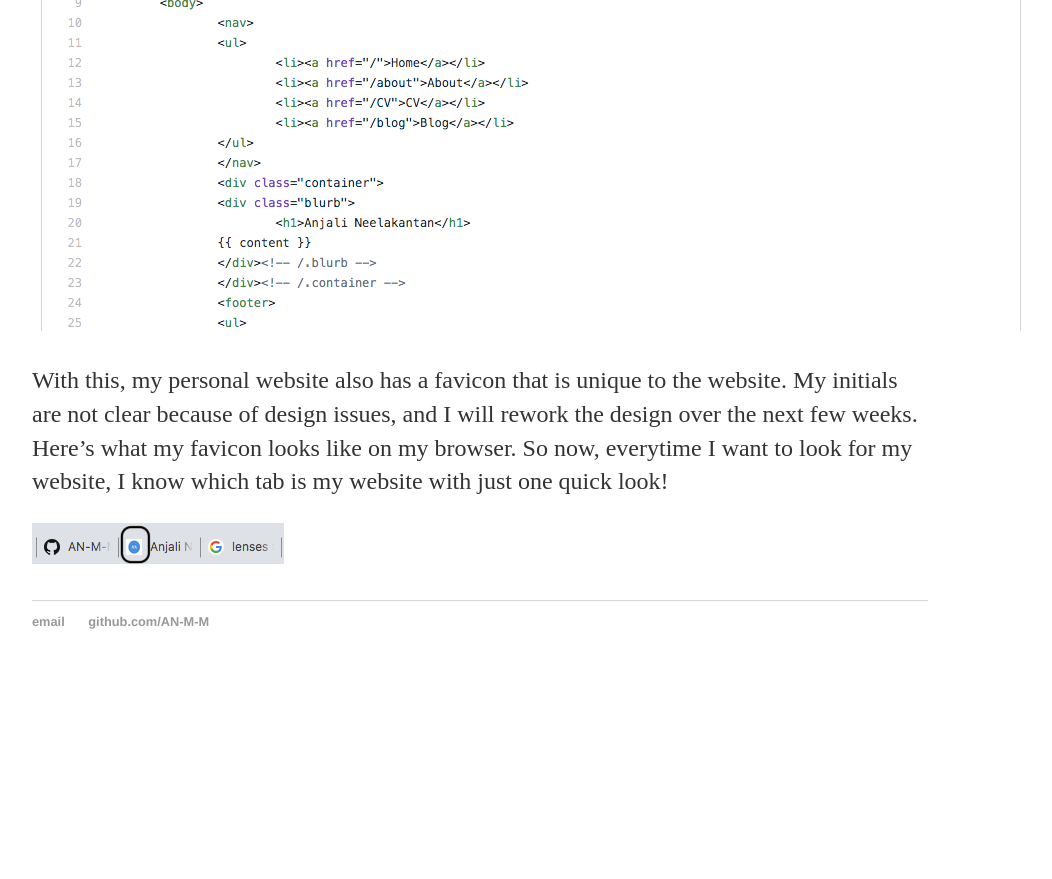
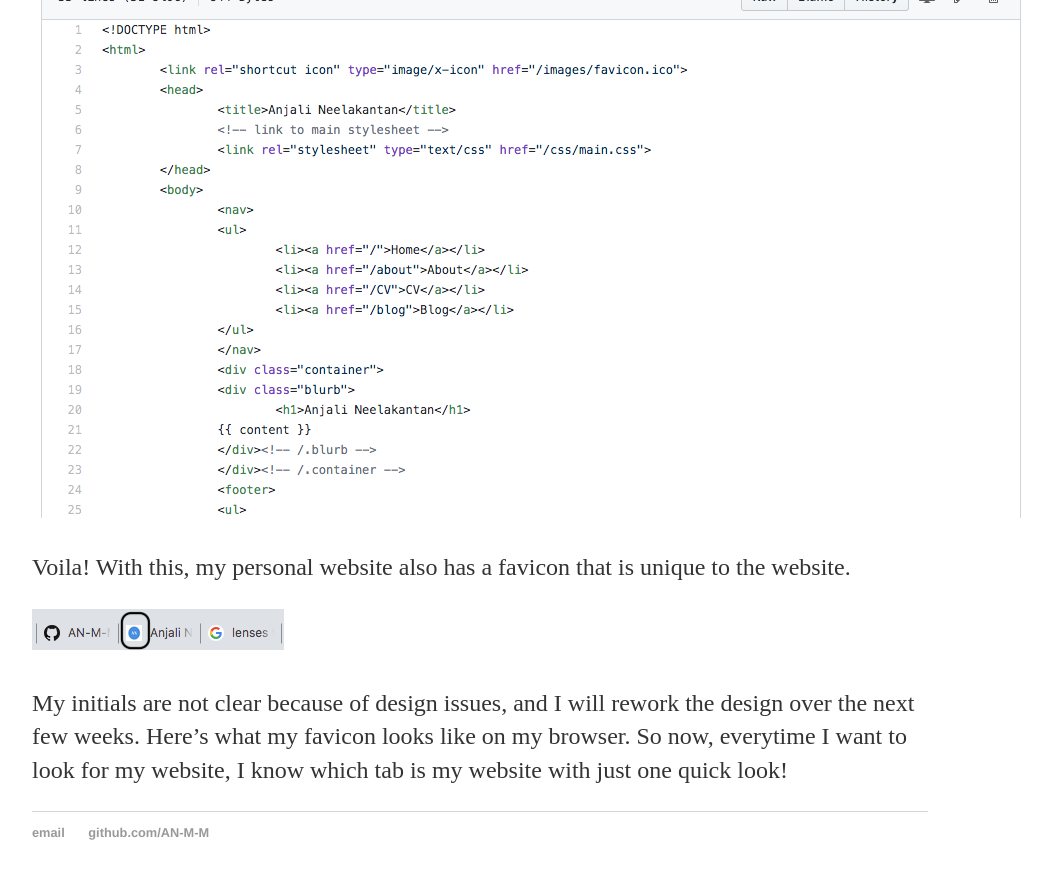
Before and after one commit to AN-M-M/AN-M-M.github.io, a Jekyll site: the page built from _posts/2019-10-21-Week-1-Principles-And-Practices.md, in a window 1280 px wide and 900 px high, scrolled down 25798 px. Shown: the top 879 px of the window, without its empty margins (160-1212 px from the left). Built offline with Jekyll 4.4.1, drawn with Linux system fonts in a browser that asks for light colours; before the commit the page ends 26487 px from its top, so only the background shows below that; part of the change alters nothing that is shown; some of the changed text lies outside the part shown.

Commit message:
Update 2019-10-21-Week-1-Principles-And-Practices.md

```diff
--- a/_posts/2019-10-21-Week-1-Principles-And-Practices.md
+++ b/_posts/2019-10-21-Week-1-Principles-And-Practices.md
@@ -109,7 +109,7 @@ In the digital fabrication workshop, they have the following machines:
 
 Now each of these in a little bit of detail.
 
-1. 3D printers
+*3D printers*
 
 ![3D printers](/images/3Dprinters.jpg){:height="360px" width="500px"}
 
@@ -117,65 +117,65 @@ Now each of these in a little bit of detail.
 
   The 3D printers available here are XXX model. The model will come with its own list of specifications that will outline what    kind of inputs can be used. These 3D printers are predominantly used for rapid protoyping using a method called fusion        deposition modelling. For instance, the standard 3D printers, including the ones here in the workshop use spools or           filament of different types of plastic. The prominent ones that are used are -- PLA (Poly Lactic Acid), ABS (Acrylonitrile      Butadiene Styrene), FLEX (combination of PET-G and TPU), and PET-G. Each material has its own strength and weaknesses and     hence different uses. For instance, ABS is typically used in car interiors and panelling. These printers can print objects      with dimensions: 20cm by 20cm by 20cm. The spool of plastic that is used in the printers usually has a diameter of 1.7mm.
 
-2. Handheld 3D scanner
+*Handheld 3D scanner*
 
 ![handheld scanner](/images/handheldscanner.jpg){:height="360px" width="500px"}
 
   This is quite an interesting tool -- it is first connected to a laptop using a wire. The 3D scanner has a camera and a          gyroscope, which is moved gently around the object or person that needs to be scanned -- moving slowly from left to right,    keeping the object/person at a distance. I watched a 3D scan of the digital fabricator mentor, Saali. This can be fed into    the 3D printer for printing.
 
-3. PCB maker
+*PCB maker*
 
 ![PCB maker](/images/pcbmaker.png){:height="360px" width="500px"}
 
   This machine allows for the electrical circuit design to be engraved on the board. The gel purpose PCB generally has a          plastic base, with a 0.1mm thickness of copper layered on top of it. The PCB maker is fed the electrical circuit design,      and all it does is leave an engraving on the board. This is called a milling process and is a form of subtractive             manufacturing.
 
-4. Mug printer
+*Mug printer*
 
 ![mug printer](/images/mugprinter.png){:height="360px" width="400px"}
 
   This can print on top of  mug -- need to check with Saali if printing means adding something colourful or its black and white? It can take only flat surface and regular shaped mugs, but not urn shaped mugs.
 
-5. Cap printer
+*Cap printer*
 
   I have not seen it yet, since it is not with the other tools on the workshop floor.
 
-6. Tshirt printer
+*Tshirt printer*
 
 ![tshirt printer](/images/tshirtprinter.png){:height="360px" width="500px"}
 
   This can print on top of tshirts. How it works, is that a sticker is first printed (using an external vendor), and the sticker is pressed on to the tshirt with some heat to imprint the design on the sticker onto the tshirt. Cotton tshirts work best, because polyester may melt.
 
-7. Miniature laser cutting machine (3D printer, PCB plotter, engraving)
+*Miniature laser cutting machine (3D printer, PCB plotter, engraving)*
 
 ![mini laser cutter](/images/minilasercutter.png){:height="360px" width="400px"}
 
   This machine has been designed in-house -- unclear to me if an existing 3D printer was converted to serve all three purposes or it was fully made from scratch here. But it is mostly used for the three purposes mentioned here, and not much for laser cutting. It uses a 5W diode laser.
 
-8. Sticker/Vinyl cutter
+*Sticker/Vinyl cutter*
 
 ![stickercutter](/images/stickercutter.jpg){:height="360px" width="500px"}
 
   If you have a sticker design and want that shaped cut out of a sheet of paper, the sticker/vinyl cutter can do it.
 
-9. Laser engraver
+*Laser engraver*
 
 ![laser engraver](/images/laserengraver.jpg){:height="360px" width="500px"}
 
   This can be used to engrave on top of wood and acrylic.
 
-10. Laser cutter
+*Laser cutter*
 
 ![Laser cutter](/images/lasercutter.jpg){:height="360px" width="500px"}
 
   This can be used to cut through wood and acrylic.
 
-11. CNC router
+*CNC router*
 
 ![cnc router](/images/cncrouter.png){:height="360px" width="500px"}
 
   While the laser cutter can cut through wood and acrylic, the CNC router is for cutting through metal. This is referred to as a 2.5D carving machine. It can also create 3D-looking images on wood, much like relief structures that we see in buildings.
 
-12. Design computer
+*Design computer*
 
 ![digital computer](/images/digitalcomputer.jpg){:height="360px" width="500px"}
 
@@ -330,7 +330,7 @@ I then recreated a new repository and uploaded all the files I had downloaded, a
 
 Manu’s theory is also that github will only allow you to set up those websites that are the same as your user name, which is why AN-M-M/AN-M-M.github.io will work, but AN-M-M/anjalineelakantan.github.io will not. I need to run this theory by Richard and conduct some additional research on this.
 
-**Day 6 - 24 October 2019 (Thursday), 1:37pm
+**Day 6 - 24 October 2019 (Thursday), 1:37pm**
 
 Yesterday, once I was done with setting up my personal website and having it fully up and running, I decided to play around with my website to create some fun personalisation to it. I had noticed favicons on my web browser.
 
@@ -352,6 +352,8 @@ Step 4: Using the instructions I found online on a [Medium blog](https://medium.
 
 ![code image](/images/faviconcode.png)
 
-With this, my personal website also has a favicon that is unique to the website. My initials are not clear because of design issues, and I will rework the design over the next few weeks. Here’s what my favicon looks like on my browser. So now, everytime I want to look for my website, I know which tab is my website with just one quick look!
+Voila! With this, my personal website also has a favicon that is unique to the website.
 
 ![my icon](/images/iconhighlighted.png)
+
+My initials are not clear because of design issues, and I will rework the design over the next few weeks. Here’s what my favicon looks like on my browser. So now, everytime I want to look for my website, I know which tab is my website with just one quick look!
```
